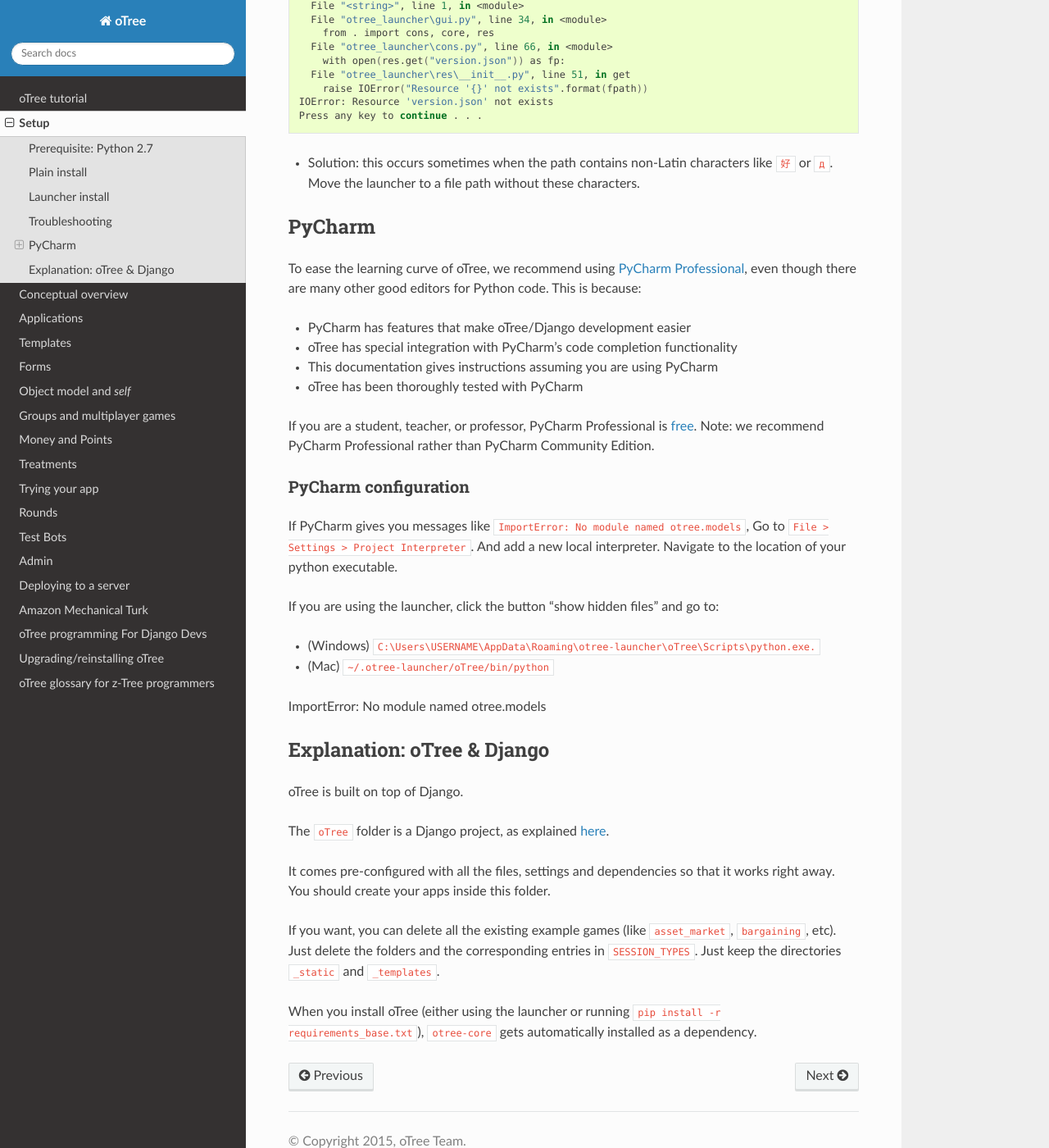
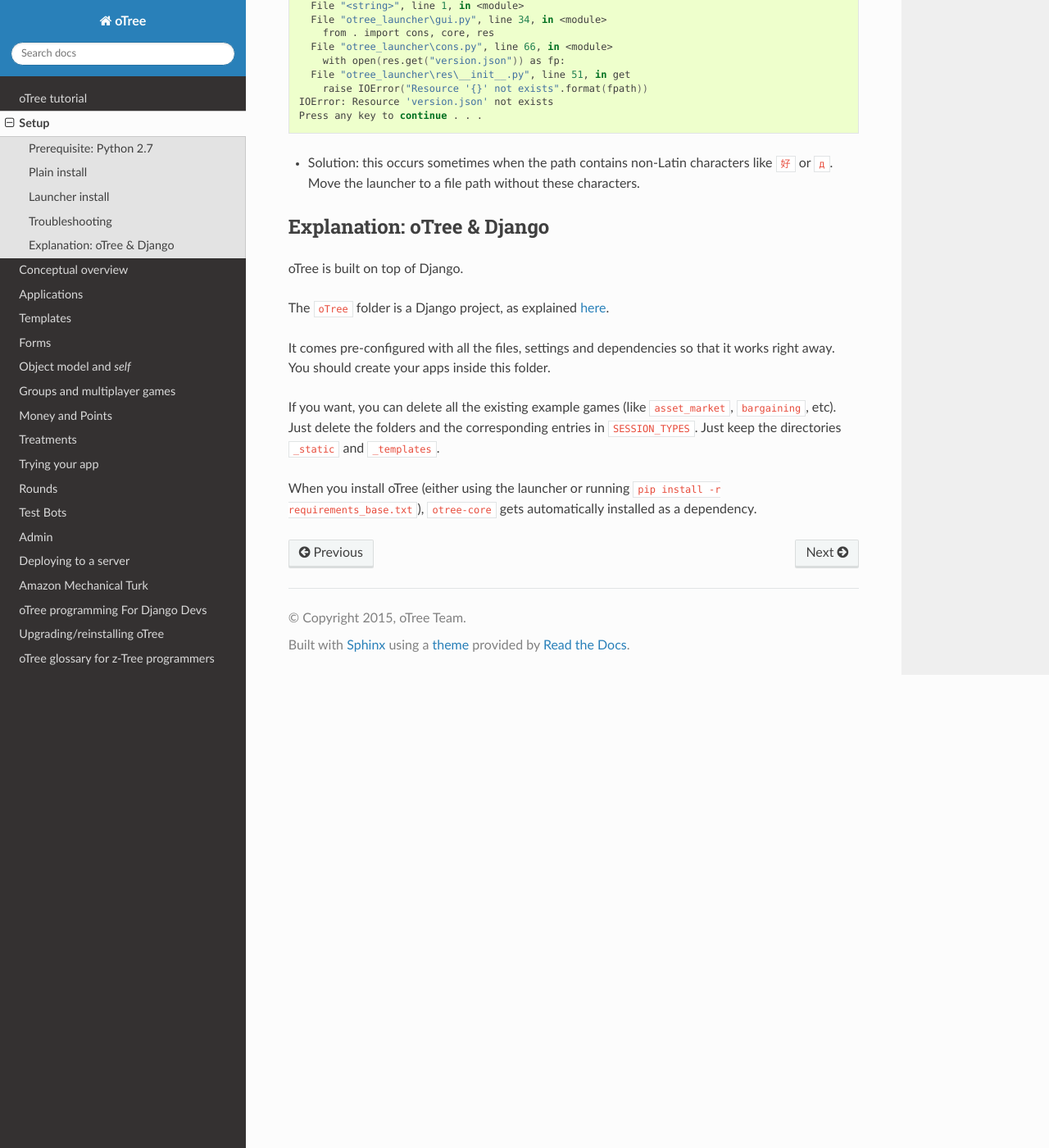
Before and after one commit to oTree-org/otree-docs, a Sphinx documentation site: the page built from source/setup.rst, in a window 1280 px wide and 1400 px high, scrolled down 1869 px. Shown: the whole window at 82% size. Built offline with Sphinx 7.4.7 and the Read the Docs theme 2.0.0, drawn with Linux system fonts in a browser that asks for light colours; the version number could not be read and is left out.

Commit message:
removed pycharm because it is overkill for some people and doesnt play nice with the launcher

```diff
--- a/source/setup.rst
+++ b/source/setup.rst
@@ -85,39 +85,6 @@
 * Solution: this occurs sometimes when the path contains non-Latin characters like ``好`` or ``д``. Move the launcher to a file path without these characters.
 
 
-PyCharm
--------
-
-To ease the learning curve of oTree, we recommend using
-`PyCharm Professional <http://www.jetbrains.com/pycharm/>`__, even
-though there are many other good editors for Python code. This is
-because:
-
--  PyCharm has features that make oTree/Django development easier
--  oTree has special integration with PyCharm's code completion
-   functionality
--  This documentation gives instructions assuming you are using PyCharm
--  oTree has been thoroughly tested with PyCharm
-
-If you are a student, teacher, or professor, PyCharm Professional is
-`free <https://www.jetbrains.com/student/>`__. Note: we recommend
-PyCharm Professional rather than PyCharm Community Edition.
-
-PyCharm configuration
-~~~~~~~~~~~~~~~~~~~~~
-
-If PyCharm gives you messages like ``ImportError: No module named otree.models``,
-Go to ``File > Settings > Project Interpreter``.
-And add a new local interpreter. Navigate to the location of your python executable.
-
-If you are using the launcher, click the button "show hidden files" and go to:
-
-* (Windows) ``C:\Users\USERNAME\AppData\Roaming\otree-launcher\oTree\Scripts\python.exe.``
-* (Mac) ``~/.otree-launcher/oTree/bin/python``
-
-
-ImportError: No module named otree.models
-
 Explanation: oTree & Django
 ---------------------------
 
```
